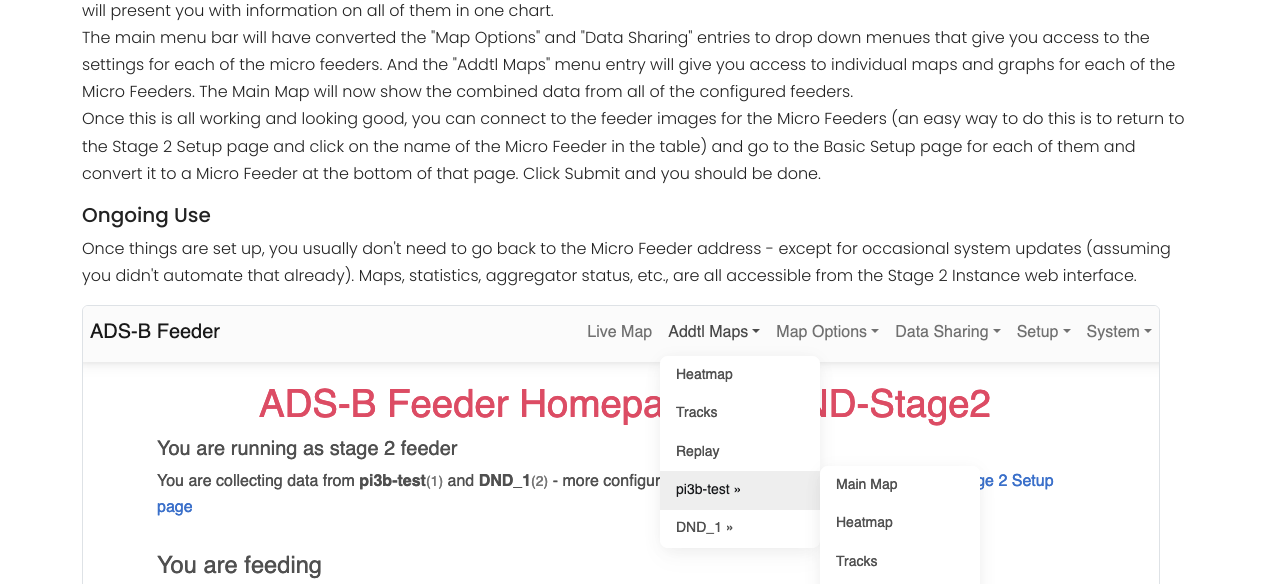
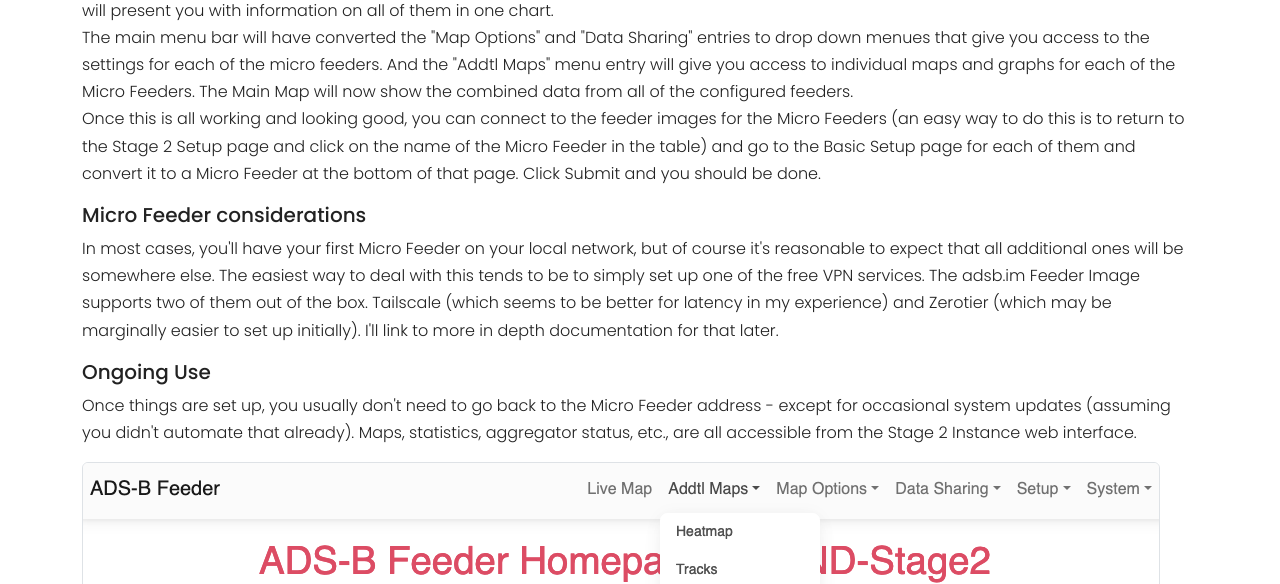
Before and after one commit to adsbim/adsb-im-web, a Flask app: template web/templates/stage2.html in a window 1280 px wide. Shown: the part 4952-5536 px from the top of the page. Run offline with Flask 3, Linux system fonts and the light colour scheme; the template is opened without the code that fills it, so the values that code supplies are empty.

Commit message:
add network details for micro feeders
Signed-off-by: Dirk Hohndel <dirk@hohndel.org>

```diff
--- a/web/templates/stage2.html
+++ b/web/templates/stage2.html
@@ -130,6 +130,12 @@
     to the Basic Setup page for each of them and convert it to a Micro Feeder at the bottom of that page. Click Submit
     and you should be done.</div>
 
+  <h5 class="mt-3">Micro Feeder considerations</h5>
+  <div>In most cases, you'll have your first Micro Feeder on your local network, but of course it's reasonable to expect
+    that all additional ones will be somewhere else. The easiest way to deal with this tends to be to simply set up one
+    of the free VPN services. The adsb.im Feeder Image supports two of them out of the box. Tailscale (which seems to be
+    better for latency in my experience) and Zerotier (which may be marginally easier to set up initially). I'll link to
+    more in depth documentation for that later.</div>
   <h5 class="mt-3">Ongoing Use</h5>
   <div class="mb-3">
     Once things are set up, you usually don't need to go back to the Micro Feeder address - except for occasional system
```
